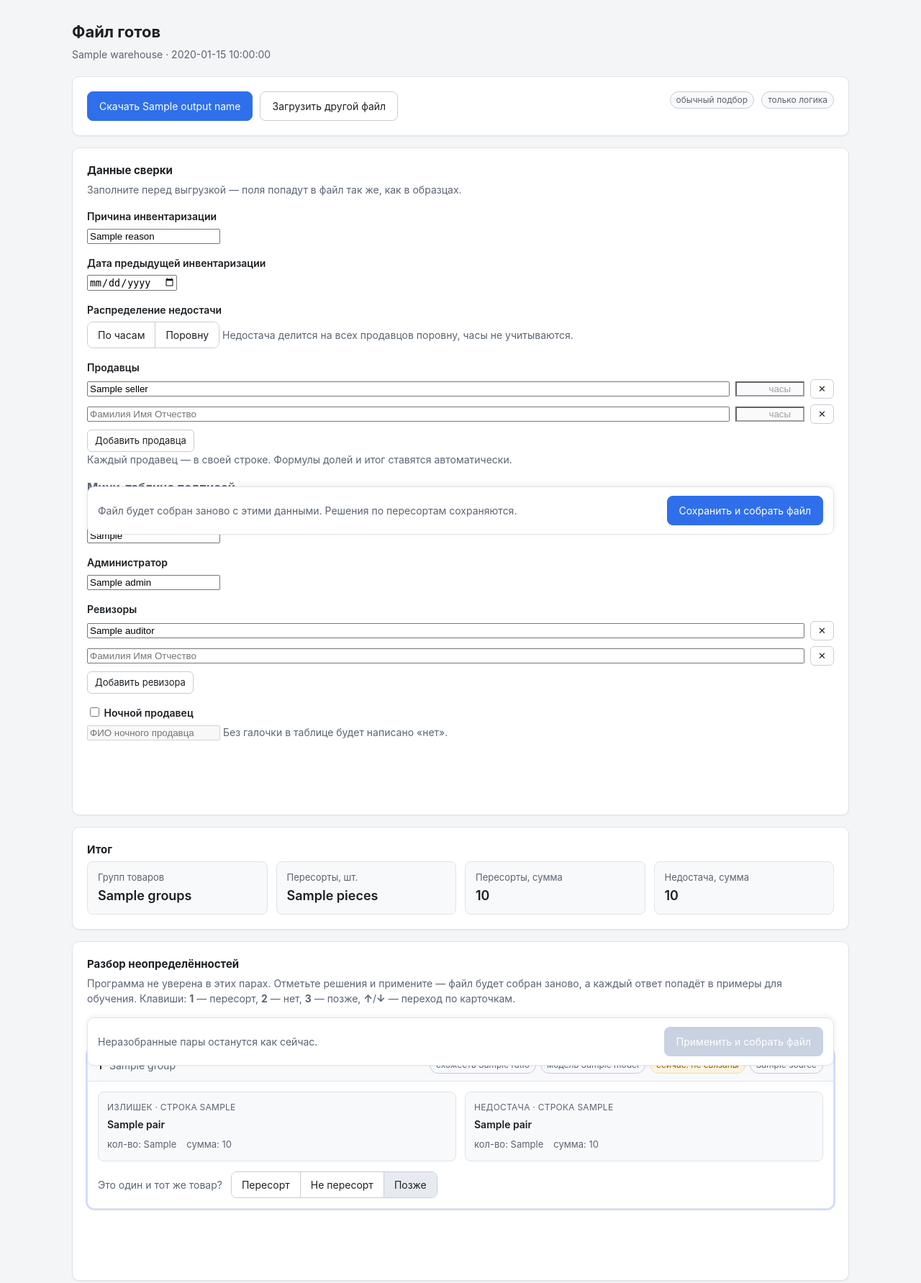
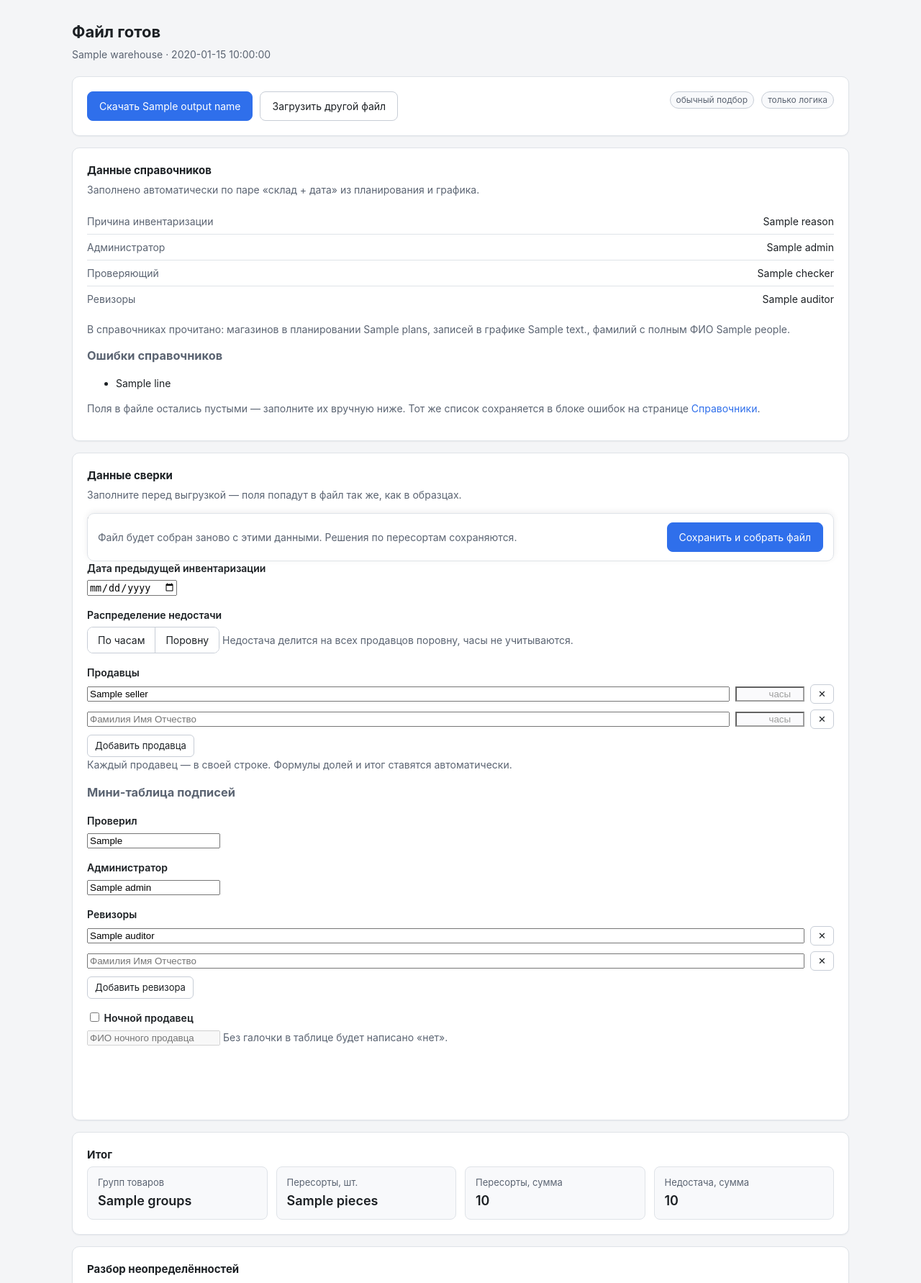
Before and after one commit to lineSence/ExcelKROAutoFormat, a FastAPI app: template app/templates/result.html in a window 1280 px wide. Shown: the part 57-1840 px from the top of the page at 72% size. Run offline with FastAPI, Linux system fonts and the light colour scheme; the template is opened without the code that fills it: most values are stand-ins (such as "Sample title", 1, 10 or a date in 2020).

Commit message:
Сводка с main: блоки справочников, ошибок и гроздей на странице результата

```diff
--- a/app/templates/result.html
+++ b/app/templates/result.html
@@ -21,6 +21,39 @@
 		</div>
 	</div>
 </section>
+
+{% if refs %}
+<section class="card">
+	<h2>Данные справочников</h2>
+	<p class="card-sub">Заполнено автоматически по паре «склад + дата» из планирования и графика.</p>
+	<ul class="facts">
+		<li><span>Причина инвентаризации</span><span>{{ refs.reason or "не определена" }}</span></li>
+		<li><span>Администратор</span><span>{{ refs.admin or "не определён" }}</span></li>
+		<li><span>Проверяющий</span><span>{{ refs.checker or "—" }}</span></li>
+		<li><span>Ревизоры</span><span>{% if refs.auditors %}{{ refs.auditors | join(", ") }}{% else %}не определены{% endif %}</span></li>
+	</ul>
+	{% if refs.counts %}
+	<p class="hint">
+		В справочниках прочитано: магазинов в планировании {{ refs.counts.plans or 0 }},
+		записей в графике {{ refs.counts.visits or 0 }}, фамилий с полным ФИО {{ refs.counts.people or 0 }}.
+	</p>
+	{% endif %}
+	{% if refs.problems %}
+	<h3 class="card-sub">Ошибки справочников</h3>
+	<ul>
+		{% for line in refs.problems %}
+		<li class="error">{{ line }}</li>
+		{% endfor %}
+	</ul>
+	<p class="hint">
+		Поля в файле остались пустыми — заполните их вручную ниже. Тот же список
+		сохраняется в блоке ошибок на странице <a class="link" href="/refs">Справочники</a>.
+	</p>
+	{% elif not refs.found %}
+	<p class="hint">Пара «склад + дата» в распределении не найдена. Поля в файле остались пустыми — заполните их вручную ниже. <a class="link" href="/refs">Справочники</a></p>
+	{% endif %}
+</section>
+{% endif %}
 
 <section class="card">
 	<h2>Данные сверки</h2>
@@ -216,6 +249,25 @@
 		</table>
 	</div>
 </section>
+
+{% if clusters %}
+<section class="card">
+	<h2>Состав гроздей</h2>
+	<p class="card-sub">Какие строки программа собрала в одну гроздь пересорта. Отключается настройкой REPORT_CLUSTER_MEMBERS.</p>
+	<div class="table-wrap">
+		<table>
+			<thead>
+				<tr>{% for name in clusters[0].keys() %}<th>{{ name }}</th>{% endfor %}</tr>
+			</thead>
+			<tbody>
+				{% for row in clusters %}
+				<tr>{% for value in row.values() %}<td>{{ value }}</td>{% endfor %}</tr>
+				{% endfor %}
+			</tbody>
+		</table>
+	</div>
+</section>
+{% endif %}
 {% endblock %}
 
 {% block scripts %}
```
